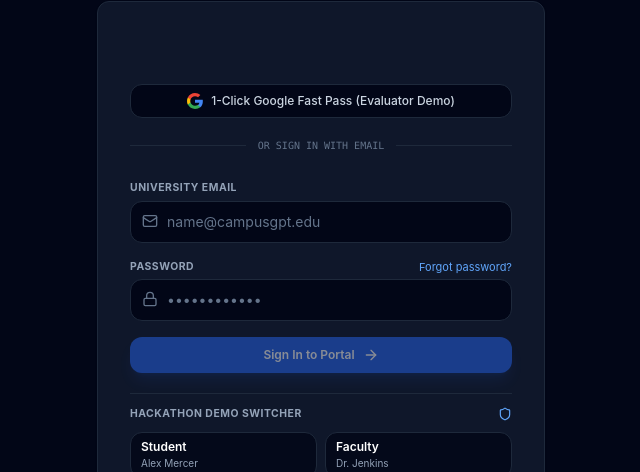
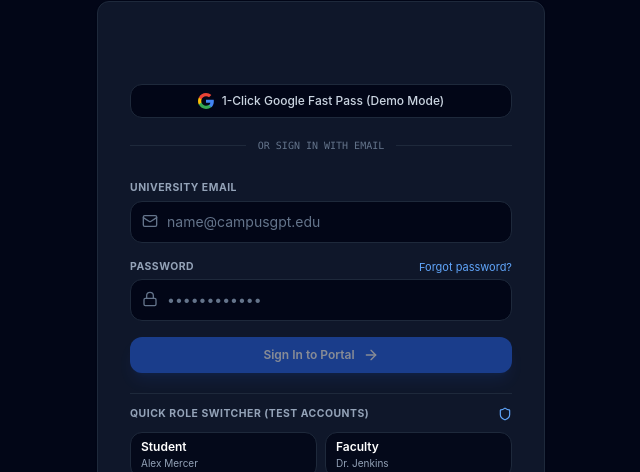
Before and after one commit to sohanmehar/project-campus, a React (Vite) app in the folder client/: page /login in a window 1280 px wide. Shown: the part 176-648 px from the top of the page, without its empty margins (319-959 px from the left). Built offline with nearby package versions, Linux system fonts and the light colour scheme; no server answers.

Commit message:
Refactor: Clean code comments and streamline auth labels

```diff
--- a/client/src/pages/auth/Login.tsx
+++ b/client/src/pages/auth/Login.tsx
@@ -174,7 +174,7 @@
                   d="M12 4.75c1.77 0 3.35.61 4.6 1.8l3.42-3.42C17.95 1.19 15.24 0 12 0 7.33 0 3.26 2.64 1.25 6.58l4.03 3.15c.95-2.83 3.6-4.98 6.72-4.98z"
                 />
               </svg>
-              <span>1-Click Google Fast Pass (Evaluator Demo)</span>
+              <span>1-Click Google Fast Pass (Demo Mode)</span>
             </button>
           </div>
 
@@ -243,7 +243,7 @@
           {/* Quick Login Switcher */}
           <div className="pt-3 border-t border-slate-800 space-y-2.5">
             <div className="flex items-center justify-between">
-              <span className="micro-label text-slate-500">Hackathon Demo Switcher</span>
+              <span className="micro-label text-slate-500">Quick Role Switcher (Test Accounts)</span>
               <Shield className="w-3.5 h-3.5 text-blue-400" />
             </div>
             <div className="grid grid-cols-2 gap-2 text-xs">
```
Also changed, not shown: 2 other files (tests, documents, lock files or other folders).
